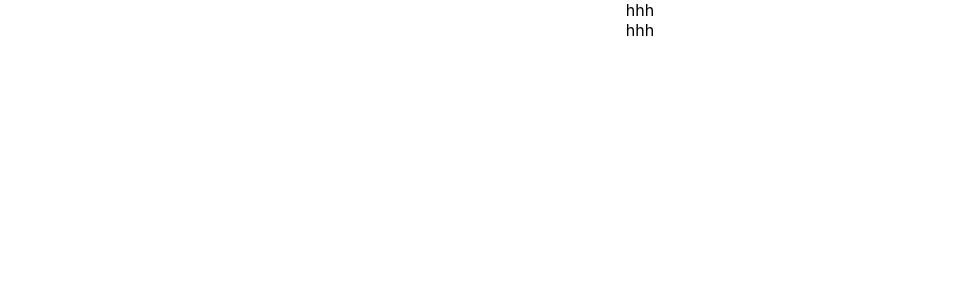
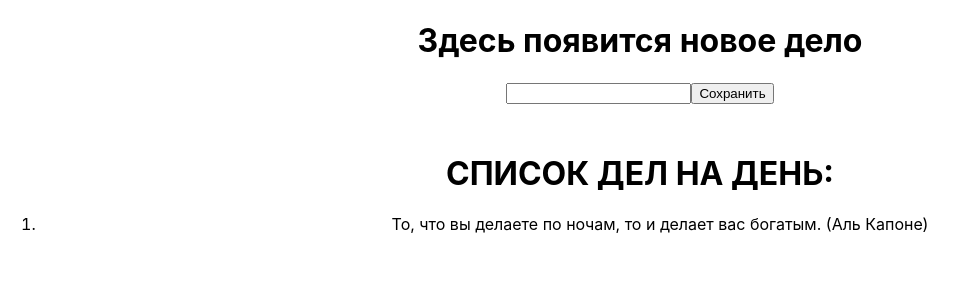
Before and after one commit to palindro-me/homework-front-main, a React (Create React App) app: page / in a window 1280 px wide. Shown: the top 300 px of the page, without its empty margins (0-968 px from the left). Built offline with nearby package versions, Linux system fonts and the light colour scheme.

Commit message:
HW was done

```diff
--- a/package.json
+++ b/package.json
@@ -2,6 +2,7 @@
   "name": "pre-homeworks",
   "version": "0.1.0",
   "private": true,
+  "homepage": "https://palindro-me.github.io/homework-front-main",
   "dependencies": {
     "@testing-library/jest-dom": "^5.14.1",
     "@testing-library/react": "^13.0.0",
@@ -20,7 +21,9 @@
     "start": "react-scripts start",
     "build": "react-scripts build",
     "test": "react-scripts test",
-    "eject": "react-scripts eject"
+    "eject": "react-scripts eject",
+    "predeploy": "yarn build",
+    "deploy": "gh-pages -d build"
   },
   "eslintConfig": {
     "extends": [
@@ -41,6 +44,7 @@
     ]
   },
   "devDependencies": {
+    "gh-pages": "^6.3.0",
     "prettier": "3.0.0"
   }
 }
--- a/src/App.tsx
+++ b/src/App.tsx
@@ -1,13 +1,13 @@
 import './App.css';
+import React from 'react';
+import {HW3} from './HW/3/HW3';
 
 function App() {
   return (
     <div className="App">
       {/*<HW1 />*/}
       {/*<HW2 />*/}
-      {/*<HW3 />*/}
-      <div>hhh</div>
-      <div>hhh</div>
+      <HW3 />
       {/*<HW4 />*/}
     </div>
   );
--- a/src/HW/3/HW3.tsx
+++ b/src/HW/3/HW3.tsx
@@ -1,4 +1,4 @@
-import { useState } from 'react';
+import {ChangeEvent, useState} from 'react';
 
 export const HW3 = () => {
   // 1️⃣ Раскомментируйте JSX(HW3.tsx) и вы увидите,
@@ -16,40 +16,43 @@
     'То, что вы делаете по ночам, то и делает вас богатым. (Аль Капоне)',
   ]);
 
-  const handleChange = (event: 'НУЖНО ПРОТИПИЗИРОВАТЬ') => {
-    // setCurrentText(ЧЕГО-ТО НЕ ХВАТАЕТ);
+  const handleChange = (event: ChangeEvent<HTMLInputElement>) => {
+    setCurrentText(event.currentTarget.value);
   };
 
   const handleSave = () => {
+    setTexts([currentText])
+    setCurrentText('')
+
     // ЗАСЕТАТЬ БЫ ТЕКСТ В texts И НЕ ПОТЕРЯТЬ НАПУТСТВИЕ ИЗ ПРОШЛОГО ВЕКА)
     // А ЗАТЕМ УБРАТЬ ЗА СОБОЙ В currentText
   };
 
   return (
     <div id={'hw03'}>
-      {/*{currentText ? (*/}
-      {/*  <h1 id={'hw03-text'}>ЗДЕСЬ ХОТЕЛОСЬ БЫ УВИДЕТЬ ВВОДИМЫЙ ТЕКСТ</h1>*/}
-      {/*) : (*/}
-      {/*  <h1 id={'hw03-default-text'}>Здесь появится новое дело</h1> // ничего не меняем, здесь все норм*/}
-      {/*)}*/}
+      {currentText ? (
+        <h1 id={'hw03-text'}>ЗДЕСЬ ХОТЕЛОСЬ БЫ УВИДЕТЬ ВВОДИМЫЙ ТЕКСТ</h1>
+      ) : (
+        <h1 id={'hw03-default-text'}>Здесь появится новое дело</h1> // ничего не меняем, здесь все норм
+      )}
 
-      {/*<input id={'hw03-input'} type="text" value={currentText} onChange={handleChange} />*/}
+      <input id={'hw03-input'} type="text" value={currentText} onChange={handleChange} />
 
-      {/*<button id={'hw03-button'} onClick={() => {}}> // НЕ ХВАТАТЕТ ФУНКЦИИ*/}
-      {/*  Сохранить*/}
-      {/*</button>*/}
+      <button id={'hw03-button'} onClick={handleSave}>
+        Сохранить
+      </button>
 
-      {/*<h1 style={{ marginTop: '50px' }}>СПИСОК ДЕЛ НА ДЕНЬ:</h1>*/}
+      <h1 style={{ marginTop: '50px' }}>СПИСОК ДЕЛ НА ДЕНЬ:</h1>
 
-      {/*<ol id={'hw03-tasks'}>*/}
-      {/*  {ОТРИСОВАТЬ МАССИВ.map((el, index) => {*/}
-      {/*    return (*/}
-      {/*      <li key={index} id={`hw03-task-${index}`}>*/}
-      {/*        {el}*/}
-      {/*      </li>*/}
-      {/*    );*/}
-      {/*  })}*/}
-      {/*</ol>*/}
+      <ol id={'hw03-tasks'}>
+        {texts.map((el, index) => {
+          return (
+            <li key={index} id={`hw03-task-${index}`}>
+              {el}
+            </li>
+          );
+        })}
+      </ol>
     </div>
   );
 };
```
Also changed, not shown: 1 other file (tests, documents, lock files or other folders).
